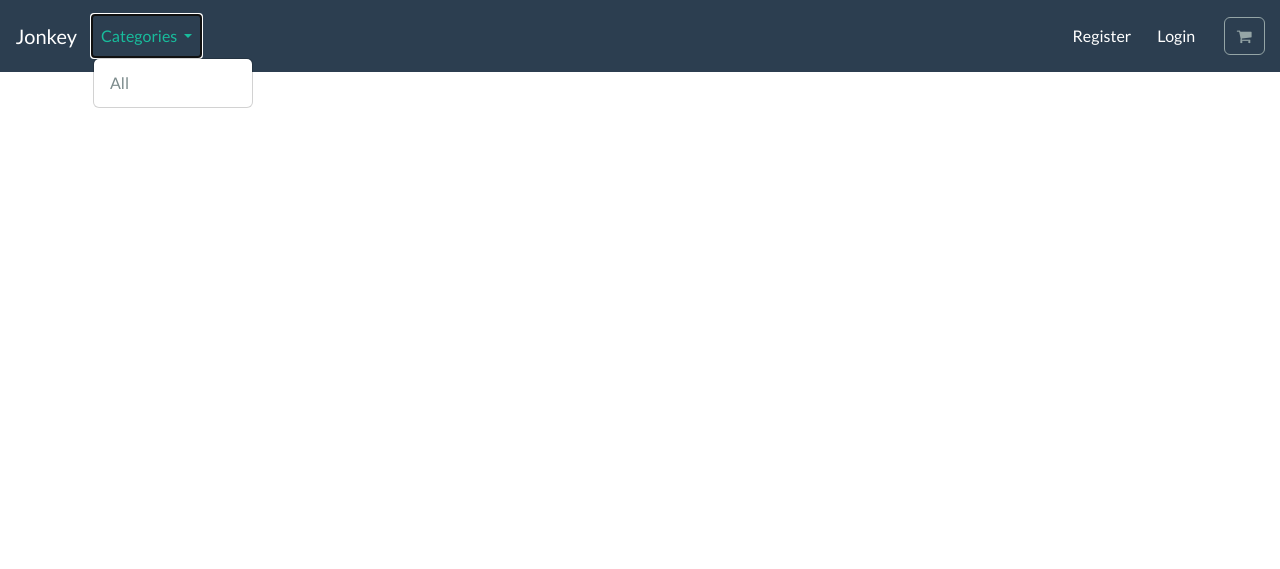
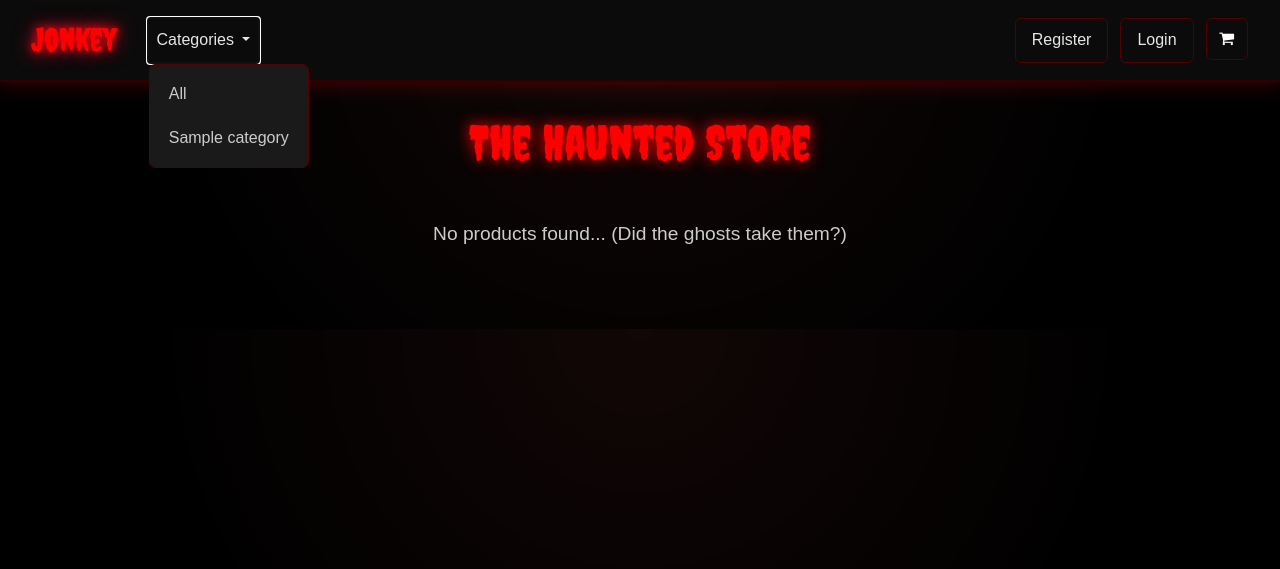
Before and after one commit to bunker-pilot/Django-E-commerce, a Django app: page / in a window 1280 px wide, after a click on "Categories". Shown: the top 569 px of the page. Run offline with Django 5.2, Linux system fonts and the light colour scheme; tables that the repository leaves empty hold one stand-in row (values such as "Sample post"); some libraries are stand-ins or nearby versions.

Commit message:
Change of style, some changes to models, context process for categories

```diff
--- a/ecommerce/settings.py
+++ b/ecommerce/settings.py
@@ -66,6 +66,7 @@ TEMPLATES = [
                 "django.template.context_processors.request",
                 "django.contrib.auth.context_processors.auth",
                 "django.contrib.messages.context_processors.messages",
+                "store.views.categories",
             ],
         },
     },
@@ -127,5 +128,5 @@ STATICFILES_DIRS = [BASE_DIR / "static"]
 
 DEFAULT_AUTO_FIELD = "django.db.models.BigAutoField"
 
-MEDIA_ROOT = "sttic/media"
+MEDIA_ROOT = "static/media"
 MEDIA_URL= "/media/"
--- /dev/null
+++ b/static/css/base.css
@@ -0,0 +1,90 @@
+
+@import url('https://fonts.googleapis.com/css2?family=Creepster&display=swap');
+
+/* NAVBAR CONTAINER */
+.horror-navbar {
+    background-color: #0b0b0b !important;
+    border-bottom: 2px solid #300000;
+    box-shadow: 0 0 20px rgba(255, 0, 0, 0.3);
+    padding: 0.7rem 2rem;  /* ← more spacing from screen edges */
+}
+
+/* BRAND / LOGO */
+.horror-brand {
+    font-family: "Creepster", cursive;
+    color: #ff0000 !important;
+    font-size: 2rem;
+    text-shadow: 0 0 10px red, 0 0 20px crimson;
+    margin-right: 2rem;  /* ← spacing between brand + nav items */
+}
+
+/* NAV LINKS */
+.horror-link, .horror-btn {
+    color: #e6e6e6 !important;
+    font-weight: 500;
+    transition: 0.3s;
+    padding: 0.6rem 1rem; /* ← more clickable area */
+}
+
+/* HOVER EFFECTS */
+.horror-link:hover, .horror-btn:hover {
+    color: #ff0000 !important;
+    text-shadow: 0 0 8px red;
+}
+
+/* DROPDOWN MENU */
+.horror-dropdown {
+    background-color: #1a1a1a;
+    border: 1px solid #550000;
+}
+
+.horror-dropdown-item {
+    color: #cccccc;
+    padding: 0.6rem 1.2rem;
+}
+
+.horror-dropdown-item:hover {
+    background-color: #300000;
+    color: #ff5555;
+}
+
+/* BUTTONS */
+.horror-btn {
+    border: 1px solid #550000;
+    background-color: transparent;
+    margin-right: 12px;  /* space between register/login */
+    border-radius: 6px;
+}
+
+/* CART BUTTON */
+.horror-cart {
+    border: 1px solid #550000;
+    color: #ffffff !important;
+    padding: 0.5rem 0.8rem;
+    border-radius: 6px;
+    transition: 0.2s;
+}
+
+.horror-cart:hover {
+    color: #ff0000 !important;
+    box-shadow: 0 0 10px red;
+}
+
+/* TOGGLER (mobile menu button) */
+.horror-toggler {
+    background-color: #550000;
+    border-radius: 6px;
+}
+
+/* RESPONSIVE FIXES */
+@media (max-width: 991px) { /* mobile & tablet */
+    .horror-navbar {
+        padding: 1rem; /* reduce padding on small screens */
+    }
+    .navbar-nav .nav-item {
+        margin: 0.5rem 0; /* spacing between items in collapsed menu */
+    }
+    .horror-brand {
+        margin-right: 0;
+    }
+}
--- a/store/models.py
+++ b/store/models.py
@@ -7,22 +7,23 @@ class Category(models.Model):
     slug = models.SlugField(max_length=250 , unique=True)
 
     class Meta:
-        verbose_name = "products"
+        verbose_name = "categories"
     def __str__(self):
         return self.name
 
 
 class Product(models.Model):
     title = models.CharField(max_length=250)
-    brand = models.CharField(max_length=250 , default="un-branded")
+    brand = models.CharField(max_length=250 , default="un-branded" )
+    category = models.ForeignKey("Category", related_name="products", on_delete=models.CASCADE , default=1)
     description = models.TextField(blank=True)
     created = models.DateTimeField(auto_now_add=True)
     modified_at = models.DateTimeField(auto_now=True)
     stock = models.IntegerField(default=0 , validators=[MinValueValidator(0)])
     slug = models.SlugField(max_length=250)
-    price = models.DecimalField(max_digits=5 , decimal_places=2)
+    price = models.DecimalField(max_digits=8 , decimal_places=2, validators=[MinValueValidator(0)])
     image = models.ImageField(upload_to = "products/")
     class Meta:
-            verbose_name = "categories"
+            verbose_name = "products"
     def __str__(self):
         return self.title
--- /dev/null
+++ b/store/static/store/store.css
@@ -0,0 +1,102 @@
+/* HORROR BACKGROUND */
+body {
+    background: #0a0a0a;
+    background-image: radial-gradient(circle at top, #22000055, #000000 70%);
+    color: #e6e6e6;
+    font-family: Arial, sans-serif;
+}
+
+/* PAGE TITLE */
+.horror-title {
+    text-align: center;
+    font-family: "Creepster", cursive;
+    font-size: 3rem;
+    color: #ff0000;
+    text-shadow: 0 0 15px red;
+    margin-top: 2rem;
+    margin-bottom: 3rem;
+}
+
+/* PRODUCT GRID */
+.horror-product-grid {
+    display: grid;
+    grid-template-columns: repeat(auto-fit, minmax(260px, 1fr));
+    grid-gap: 2rem;
+    padding: 0 2rem 4rem 2rem;
+}
+
+/* PRODUCT CARD */
+.horror-product-card {
+    background: #141414;
+    border: 2px solid #2b0000;
+    border-radius: 12px;
+    padding: 1rem;
+    box-shadow: 0 0 15px rgba(255, 0, 0, 0.15);
+    transition: 0.3s;
+    position: relative;
+    overflow: hidden;
+}
+
+.horror-product-card:hover {
+    border-color: #ff0000;
+    box-shadow: 0 0 25px rgba(255, 0, 0, 0.4);
+    transform: translateY(-5px);
+}
+
+/* DRIPPING BLOOD EFFECT */
+.horror-product-card::before {
+    content: "";
+    position: absolute;
+    top: -15px;
+    left: 0;
+    width: 100%;
+    height: 30px;
+    background: url("https://i.imgur.com/6YV7jH3.png") repeat-x;
+    opacity: 0.12;
+    pointer-events: none;
+}
+
+/* PRODUCT IMAGE */
+.horror-product-img {
+    width: 100%;
+    height: 240px;
+    object-fit: cover;
+    border-radius: 8px;
+    border: 1px solid #300000;
+    margin-bottom: 1rem;
+}
+
+/* PRODUCT NAME */
+.horror-product-name {
+    font-size: 1.3rem;
+    color: #ff4444;
+    text-shadow: 0 0 8px red;
+    margin-bottom: 0.5rem;
+}
+
+/* PRICE */
+.horror-price {
+    font-size: 1.1rem;
+    color: #cccccc;
+    margin-bottom: 1rem;
+}
+
+/* VIEW BUTTON */
+.horror-view-btn {
+    display: block;
+    width: 100%;
+    padding: 0.6rem;
+    text-align: center;
+    border: 1px solid #550000;
+    border-radius: 6px;
+    color: white;
+    background: transparent;
+    transition: 0.3s;
+}
+
+.horror-view-btn:hover {
+    background: #220000;
+    border-color: #ff0000;
+    color: #ff6666;
+    box-shadow: 0 0 10px red;
+}
--- a/store/templates/store/store.html
+++ b/store/templates/store/store.html
@@ -1 +1,41 @@
-{% extends "base.html" %}
+{% extends 'base.html' %}
+{% load static %}
+
+
+{% block css_files %}
+<link rel= "stylesheet" href ="{% static "store/store.css" %}">
+{% endblock css_files %}
+
+{% block content %}
+<!-- TITLE -->
+<h1 class="horror-title">The Haunted Store</h1>
+
+<!-- PRODUCT LIST -->
+<div class="horror-product-grid">
+
+    {% for product in products %}
+
+    <div class="horror-product-card">
+
+        <img src="{{ product.image.url }}" alt="{{ product.name }}" class="horror-product-img">
+
+        <div class="horror-product-name">{{ product.name }}</div>
+
+        <div class="horror-price">${{ product.price }}</div>
+
+        <a href="{% url 'product_detail' product.id %}" class="horror-view-btn">
+            View Details
+        </a>
+
+    </div>
+
+    {% empty %}
+    <p style="color:#ccc; text-align:center; font-size:1.2rem;">
+        No products found... (Did the ghosts take them?)
+    </p>
+
+    {% endfor %}
+
+</div>
+
+{% endblock %}
--- a/store/views.py
+++ b/store/views.py
@@ -1,7 +1,12 @@
 from django.shortcuts import render
 from django.urls import reverse_lazy
+from .models import Category
+# Create your views here.
 
-# Create your views here.
+def categories(request):
+    all_categories = Category.objects.all()
+
+    return {"all_categories": all_categories}
 
 def bitch(request):
     return render(request , "store/store.html" , {})
--- a/templates/base.html
+++ b/templates/base.html
@@ -21,8 +21,8 @@
         <link rel="stylesheet" href="https://bootswatch.com/5/flatly/bootstrap.min.css">
 
         <link rel="stylesheet" href="https://cdnjs.cloudflare.com/ajax/libs/font-awesome/4.7.0/css/font-awesome.min.css">
-
-
+        <link rel = "stylesheet" href="{% static "css/base.css" %}" >
+        {% block css_files %}{% endblock css_files %}
 
         <!-- JavaScript -->
 
@@ -42,7 +42,67 @@
 
 
     </head>
-{% include "includes/nav.html" %}
+    <nav class="navbar navbar-expand-lg horror-navbar justify-content-center">
+
+        <a class="navbar-brand horror-brand" href="{% url 'store' %}">
+            Jonkey
+        </a>
+
+        <button
+            class="navbar-toggler horror-toggler"
+            type="button"
+            data-bs-toggle="collapse"
+            data-bs-target="#navbarCollapse"
+            aria-controls="navbarCollapse"
+            aria-expanded="false"
+            aria-label="Toggle navigation">
+            <span class="navbar-toggler-icon"></span>
+        </button>
+
+        <div class="collapse navbar-collapse" id="navbarCollapse">
+            <ul class="navbar-nav me-auto mb-2 mb-md-0">
+
+                <li class="nav-item dropdown">
+                    <a class="nav-link dropdown-toggle horror-link" href="#" id="navbarDropdown"
+                       role="button" data-bs-toggle="dropdown" aria-expanded="false">
+                        Categories
+                    </a>
+
+                    <ul class="dropdown-menu horror-dropdown" aria-labelledby="navbarDropdown">
+                        <li><a class="dropdown-item horror-dropdown-item" href="{% url 'store' %}">All</a></li>
+                        {% for category in all_categories %}
+                            <li>
+                                <a class="dropdown-item horror-dropdown-item" href= "" >{{category.name | capfirst}}</a>
+                            <li>
+                        {% endfor %}
+                    </ul>
+                </li>
+
+            </ul>
+        </div>
+
+        <div class="collapse navbar-collapse text-center" id="navbarNavDropdown">
+            <ul class="navbar-nav ms-auto">
+
+                <li class="nav-item">
+                    <a class="btn horror-btn" href="/">Register</a>
+                </li>
+
+                <li class="nav-item">
+                    <a class="btn horror-btn" href="/">Login</a>
+                </li>
+
+                <li class="nav-item">
+                    <a href="/" class="btn horror-cart">
+                        <i class="fa fa-shopping-cart" aria-hidden="true"></i>
+                    </a>
+                </li>
+
+            </ul>
+        </div>
+
+    </nav>
+
     <body>
 
 
--- a/templates/includes/nav.html
+++ /dev/null
@@ -1,101 +0,0 @@
-<nav class="navbar navbar-expand-lg bg-primary justify-content-center">
-
-
-    <a class="navbar-brand main-heading text-white" href="{% url 'store' %}">
-
-    &nbsp; &nbsp; Jonkey
-
-    </a>
-
-
-    <button
-    class="navbar-toggler"
-    type="button"
-    data-toggle="collapse"
-    data-target="#navbarNavDropdown"
-    aria-controls="navbarNavDropdown"
-    aria-expanded="false"
-    aria-label="Toggle navigation">
-
-    <span class="navbar-toggler-icon"></span>
-
-</button>
-
-
-    <div class="collapse navbar-collapse" id="navbarCollapse">
-
-        <ul class="navbar-nav me-auto mb-2 mb-md-0">
-
-            <li class="nav-item dropdown">
-
-                <a class="nav-link dropdown-toggle text-white" href="#" id="navbarDropdown" role="button"
-                data-bs-toggle="dropdown" aria-expanded="false">
-
-                    Categories
-
-                </a>
-
-                <ul class="dropdown-menu" aria-labelledby="navbarDropdown">
-
-                    <li>
-
-                        <a class="dropdown-item" href="{% url 'store' %}"> All </a>
-
-                    </li>
-
-
-
-                </ul>
-
-            </li>
-
-        </ul>
-
-    </div>
-
-
-    <div class="collapse navbar-collapse text-center" id="navbarNavDropdown">
-
-        <ul class="navbar-nav ms-auto">
-
-
-            <li class="nav-item">
-
-                <a class="btn btn-alert navbar-btn text-white" type="button"  href="/"> Register </a>
-
-            </li>
-
-
-            <li class="nav-item">
-
-                <a class="btn btn-alert navbar-btn text-white" type="button"  href="/"> Login </a>
-
-            </li>
-
-
-            &nbsp; &nbsp; &nbsp;
-
-
-            <li class="nav-item">
-
-                <a type="button" role="button" href="/" class="btn btn-outline-secondary">
-
-
-
-                    <i class="fa fa-shopping-cart" aria-hidden="true"> </i>
-
-
-                </a>
-
-            </li>
-
-            &nbsp; &nbsp; &nbsp;
-
-
-        </ul>
-
-
-    </div>
-
-
-</nav>
```
Also changed, not shown: store/admin.py (+5 -5 lines), store/migrations/0002_product_category.py (added), store/migrations/0003_alter_category_options_alter_product_options_and_more.py (added), store/migrations/0004_alter_product_price.py (added), store/migrations/0005_alter_product_price.py (added).
